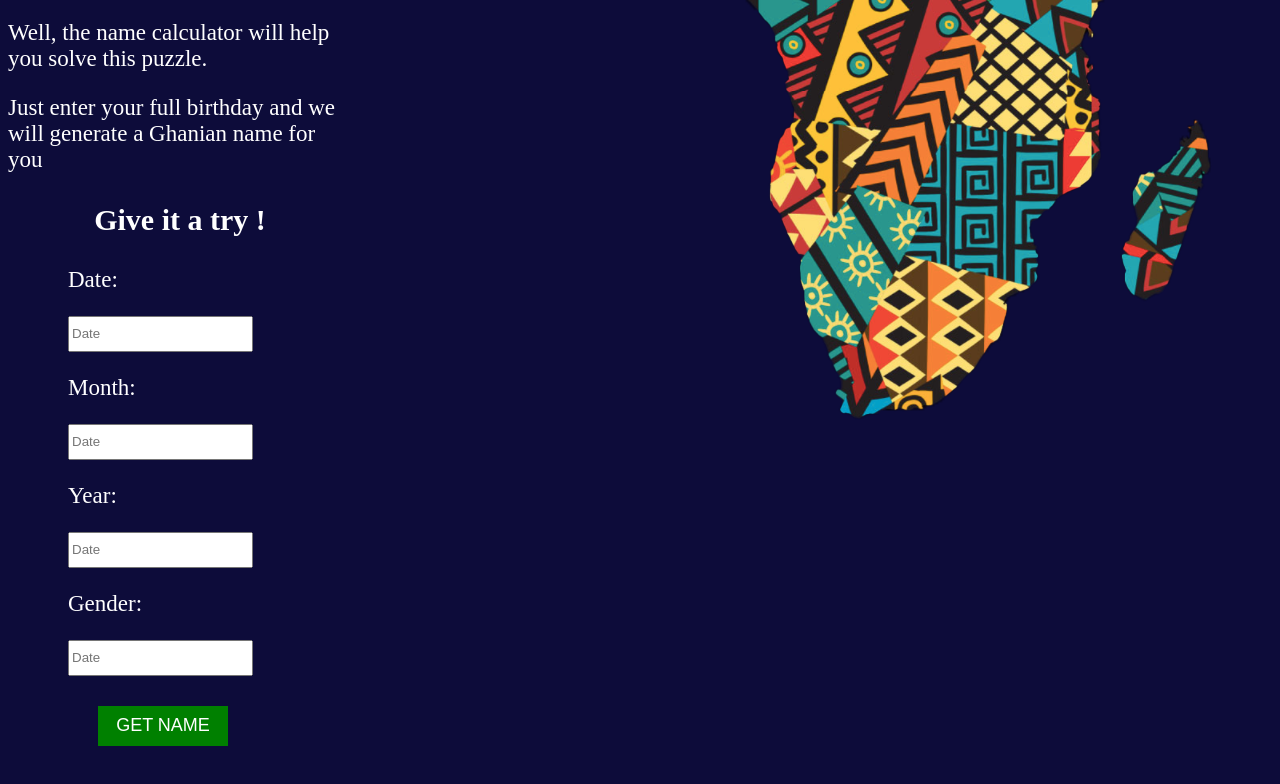
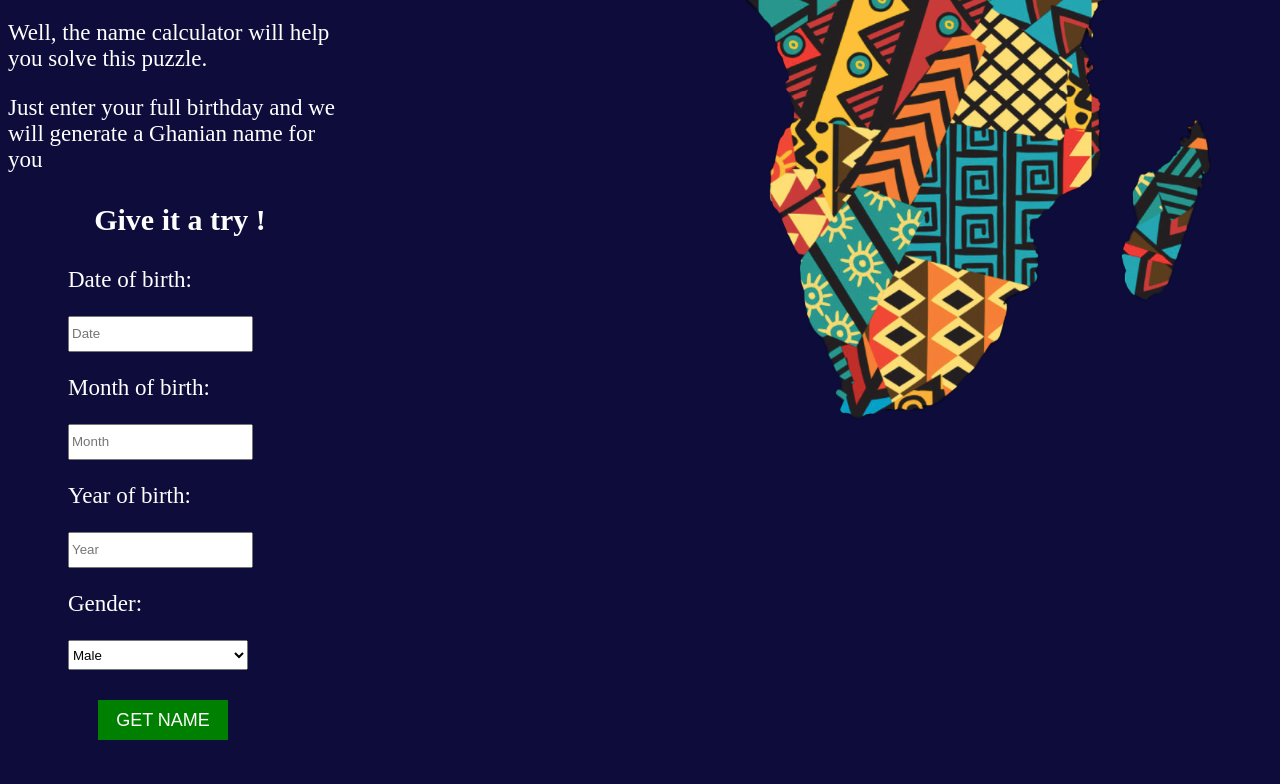
Before and after one commit to Andy3643/Name-creator, a plain HTML site: page index.html in a window 1280 px wide. Shown: the part 689-1473 px from the top of the page. Drawn offline with Linux system fonts and the light colour scheme.

Commit message:
feat:add gender  selector

```diff
--- a/css/style.css
+++ b/css/style.css
@@ -21,6 +21,10 @@ body{
 .form input{
     height: 30px;
 }
+.form select{
+    height: 30px;
+    width: 180px;
+}
 .form button{
     background-color: green;
     color: white;
--- a/index.html
+++ b/index.html
@@ -29,10 +29,13 @@
          <p id="givetry" >Give it a try !</p>
          <div class="form">
              <form action="">
-                <p>Date:</p><input type="text" placeholder="Date">
-                <p>Month:</p><input type="text" placeholder="Date">
-                <p>Year:</p><input type="text" placeholder="Date">
-                <p>Gender:</p><input type="text" placeholder="Date">
+                <p>Date of birth:</p><input type="text" placeholder="Date">
+                <p>Month of birth:</p><input type="text" placeholder="Month">
+                <p>Year of birth:</p><input type="text" placeholder="Year">
+                <p>Gender:</p><select name="" id="">
+                    <option value="Male">Male</option>
+                    <option value="Female">Female</option>
+                </select>
              </form>
              <button>GET NAME</button>
          </div>
```
